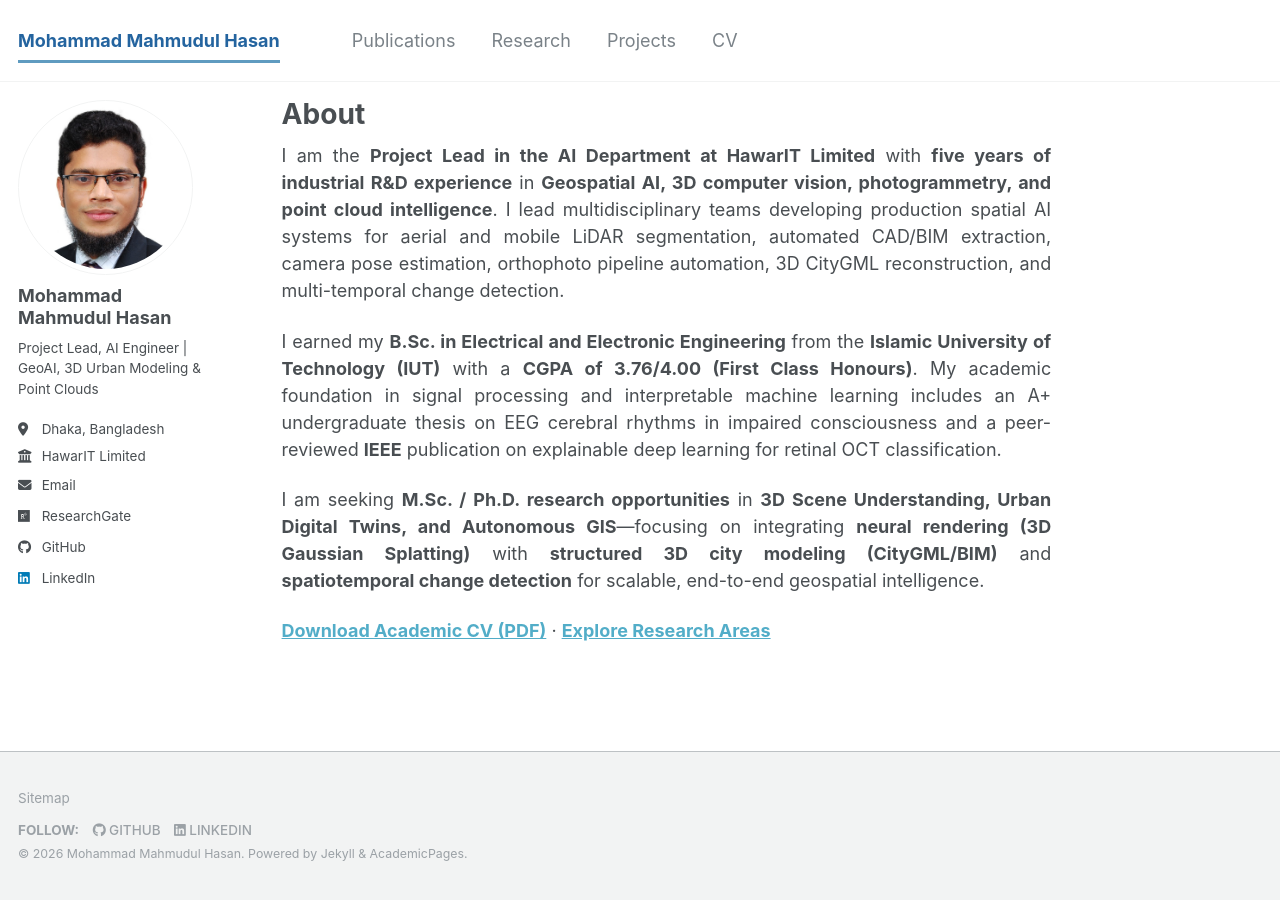
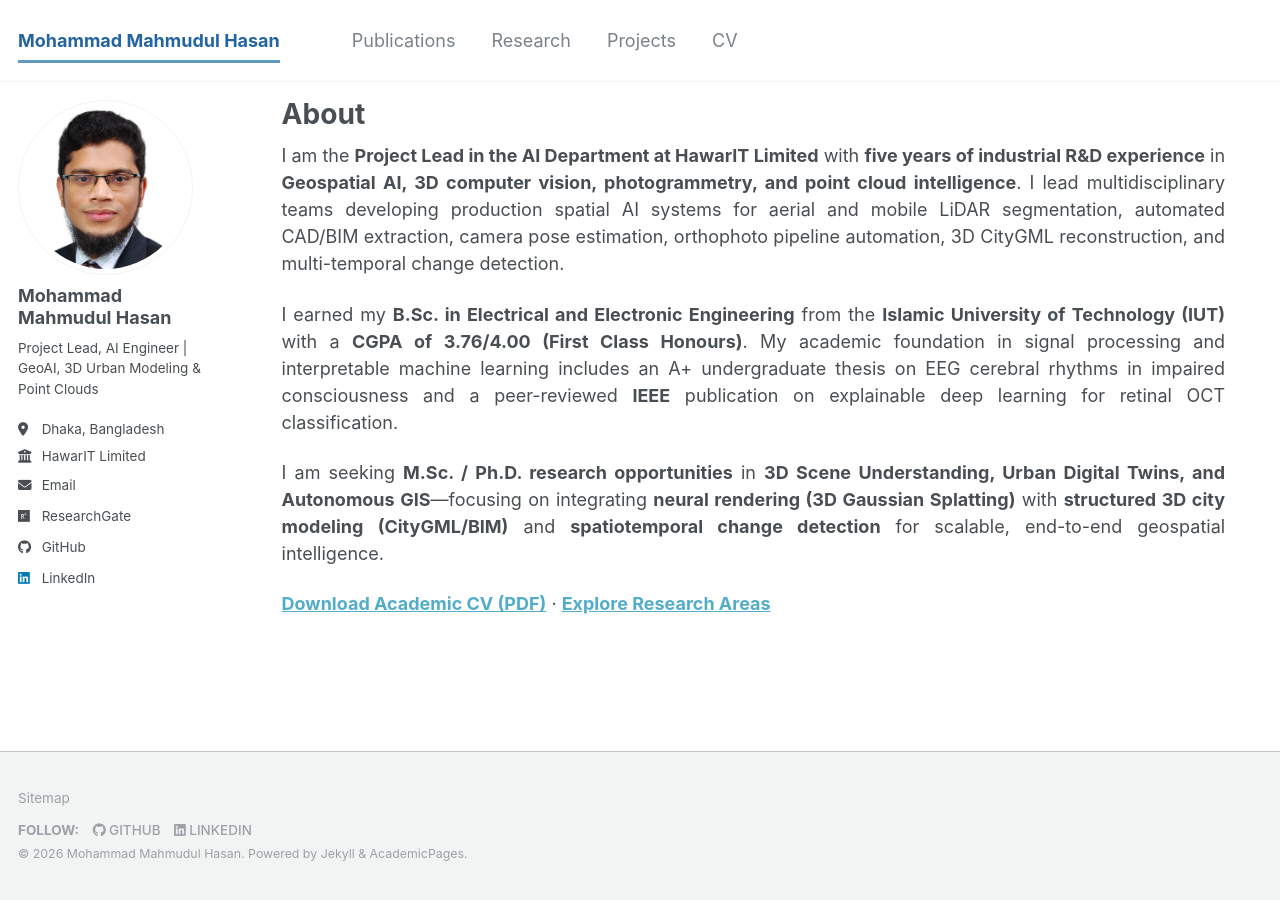
Before and after one commit to fahome10bd/fahome10bd.github.io, a Jekyll site: the page built from _pages/about.md, in a window 1280 px wide. Built offline with Jekyll 4.4.1, drawn with Linux system fonts in a browser that asks for light colours; a style sheet for code colours, icons or effects is not loaded.

Commit message:
Extend desktop content width to the right by eliminating artificial suffix and archive padding

```diff
--- a/_sass/layout/_reference.scss
+++ b/_sass/layout/_reference.scss
@@ -63,7 +63,20 @@ body { padding-top: 0 !important; }
 .reference-research-card img { display: block; width: 100%; height: auto; }
 .reference-publication-links { display: flex; gap: 1em; flex-wrap: wrap; }
 @media (min-width: 600px) { .reference-research-grid { grid-template-columns: repeat(2, minmax(0, 1fr)); } }
-@media (min-width: 768px) { .archive { padding-right: 200px; } }
+/* Balanced desktop content width: extend content smoothly to the right and eliminate artificial blank margins */
+@media (min-width: 768px) {
+  .archive {
+    padding-right: 0;
+  }
+}
+
+@include breakpoint($large) {
+  .page {
+    @include span(10 of 12 last);
+    @include prefix(0.5 of 12);
+    @include suffix(0.35 of 12);
+  }
+}
 
 /* Full text CV keeps the reference page frame and typography. */
 .moderncv-container { line-height: 1.5; }
```
